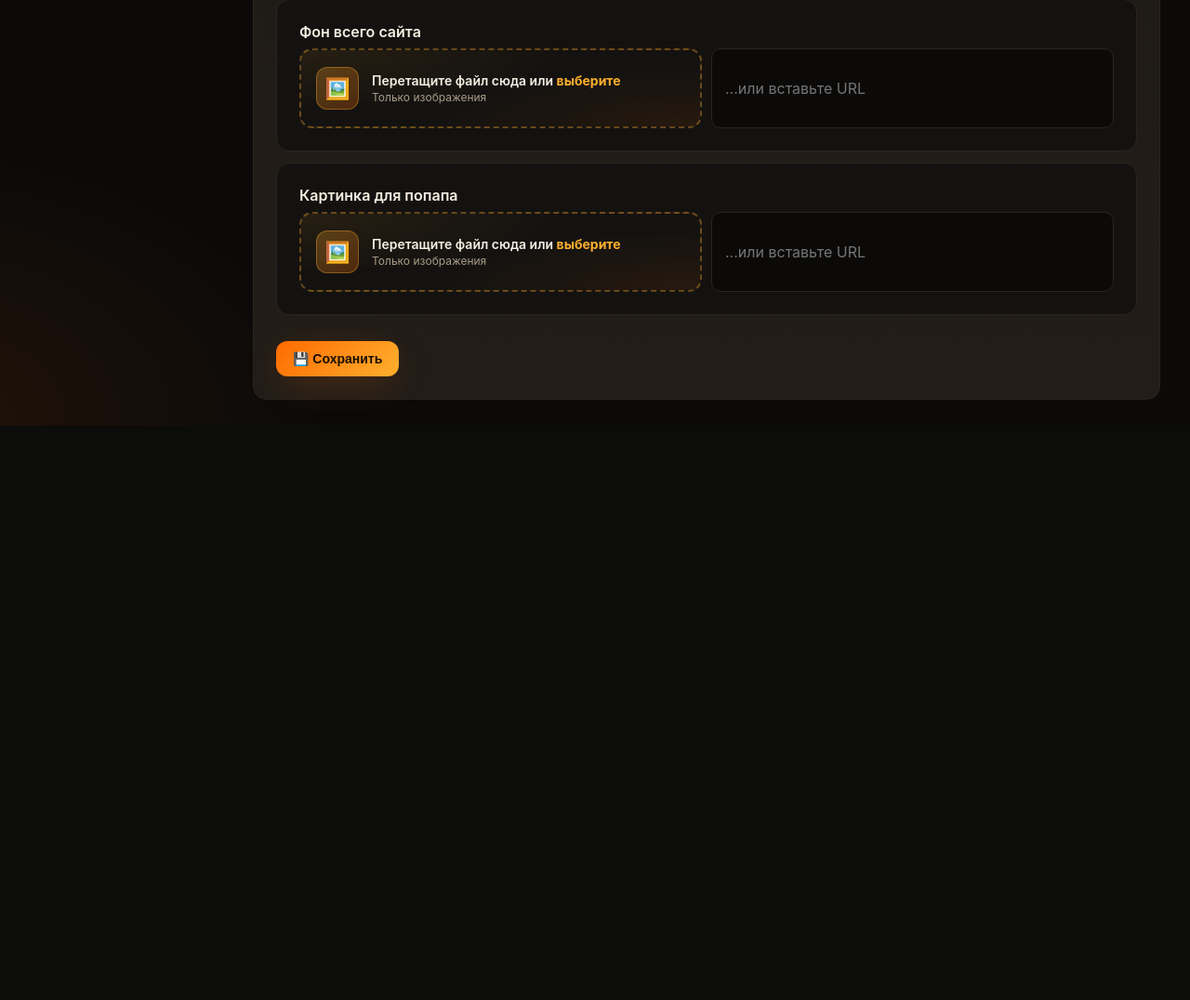
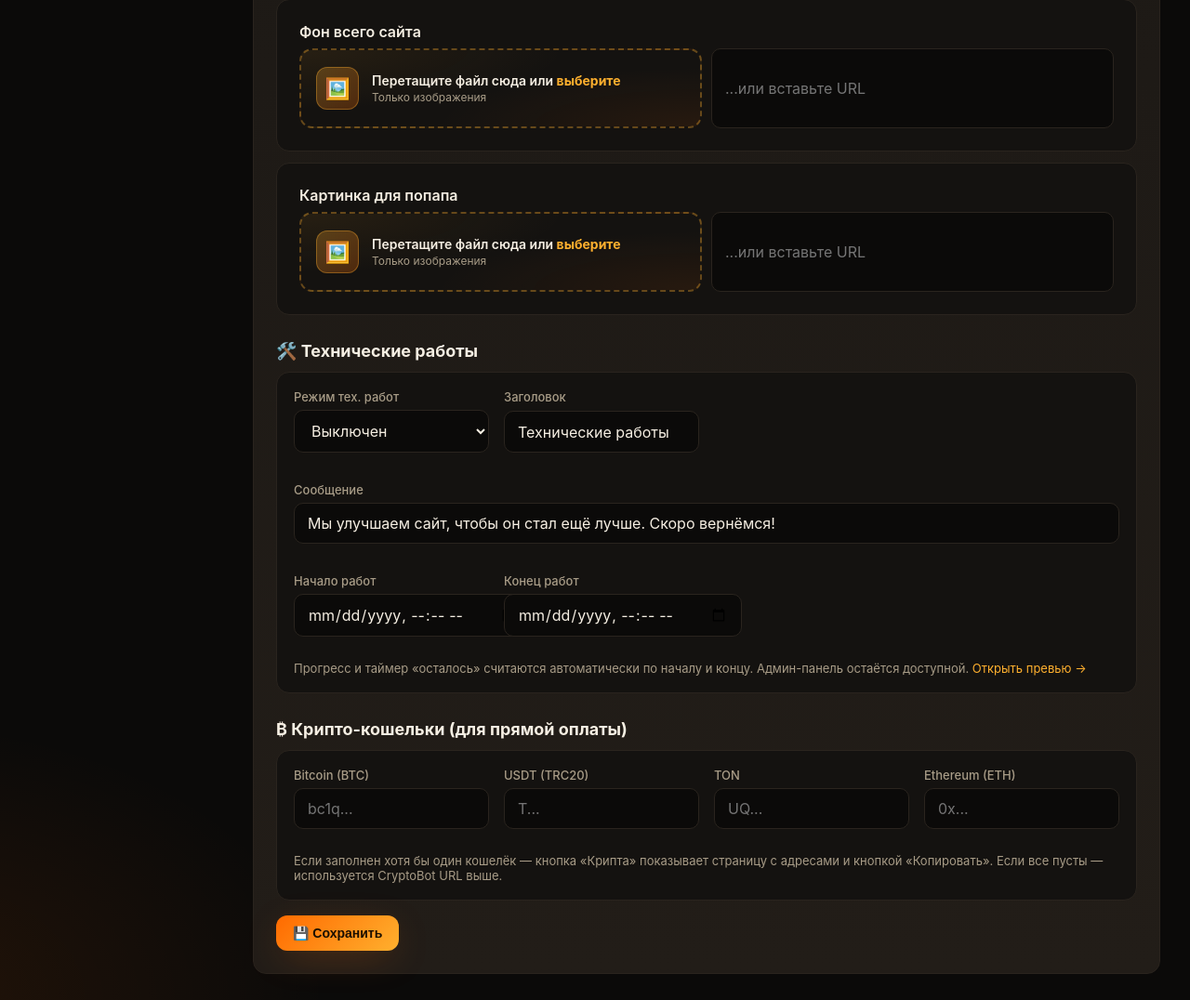
Before and after one commit to artem124632/blacktest2, a Flask app: page /admin/settings in a window 1280 px wide. Shown: the part 1048-2124 px from the top of the page at 93% size. Before the commit the page ends 1506 px from the top, so only its background shows below. Run offline with Flask 3, Linux system fonts and the light colour scheme; the visitor is signed in with stand-in values (Sample User, id 1); data comes from the database, SQL or seed files in the repository.

Commit message:
Update settings.html

```diff
--- a/templates/admin/settings.html
+++ b/templates/admin/settings.html
@@ -34,6 +34,47 @@
   </div>
   {% endfor %}
 
+  <h2 style="margin:28px 0 12px">🛠️ Технические работы</h2>
+  <div class="card" style="background:var(--bg-2);padding:18px;border-radius:14px">
+    <div class="adm-grid">
+      <div class="form-row"><label>Режим тех. работ</label>
+        <select class="input" name="maintenance_enabled">
+          <option value="0" {% if site_settings.get('maintenance_enabled')!='1' %}selected{% endif %}>Выключен</option>
+          <option value="1" {% if site_settings.get('maintenance_enabled')=='1' %}selected{% endif %}>Включён (сайт закрыт)</option>
+        </select></div>
+      <div class="form-row"><label>Заголовок</label>
+        <input class="input" name="maintenance_title" value="{{ site_settings.get('maintenance_title','Технические работы') }}"></div>
+      <div class="form-row" style="grid-column:1/-1"><label>Сообщение</label>
+        <input class="input" name="maintenance_message" value="{{ site_settings.get('maintenance_message','') }}"></div>
+      <div class="form-row"><label>Начало работ</label>
+        <input class="input" type="datetime-local" name="maintenance_start" value="{{ site_settings.get('maintenance_start','') }}"></div>
+      <div class="form-row"><label>Конец работ</label>
+        <input class="input" type="datetime-local" name="maintenance_end" value="{{ site_settings.get('maintenance_end','') }}"></div>
+    </div>
+    <p style="color:var(--muted);font-size:13px;margin:10px 0 0">
+      Прогресс и таймер «осталось» считаются автоматически по началу и концу.
+      Админ-панель остаётся доступной. <a href="/maintenance" target="_blank" style="color:var(--accent)">Открыть превью →</a>
+    </p>
+  </div>
+
+  <h2 style="margin:28px 0 12px">₿ Крипто-кошельки (для прямой оплаты)</h2>
+  <div class="card" style="background:var(--bg-2);padding:18px;border-radius:14px">
+    <div class="adm-grid">
+      <div class="form-row"><label>Bitcoin (BTC)</label>
+        <input class="input" name="crypto_btc" value="{{ site_settings.get('crypto_btc','') }}" placeholder="bc1q..."></div>
+      <div class="form-row"><label>USDT (TRC20)</label>
+        <input class="input" name="crypto_usdt_trc20" value="{{ site_settings.get('crypto_usdt_trc20','') }}" placeholder="T..."></div>
+      <div class="form-row"><label>TON</label>
+        <input class="input" name="crypto_ton" value="{{ site_settings.get('crypto_ton','') }}" placeholder="UQ..."></div>
+      <div class="form-row"><label>Ethereum (ETH)</label>
+        <input class="input" name="crypto_eth" value="{{ site_settings.get('crypto_eth','') }}" placeholder="0x..."></div>
+    </div>
+    <p style="color:var(--muted);font-size:13px;margin:10px 0 0">
+      Если заполнен хотя бы один кошелёк — кнопка «Крипта» показывает страницу с адресами и кнопкой «Копировать».
+      Если все пусты — используется CryptoBot URL выше.
+    </p>
+  </div>
+
   <button class="btn primary" type="submit" style="margin-top:16px">💾 Сохранить</button>
 </form>
 {% endblock %}
```
